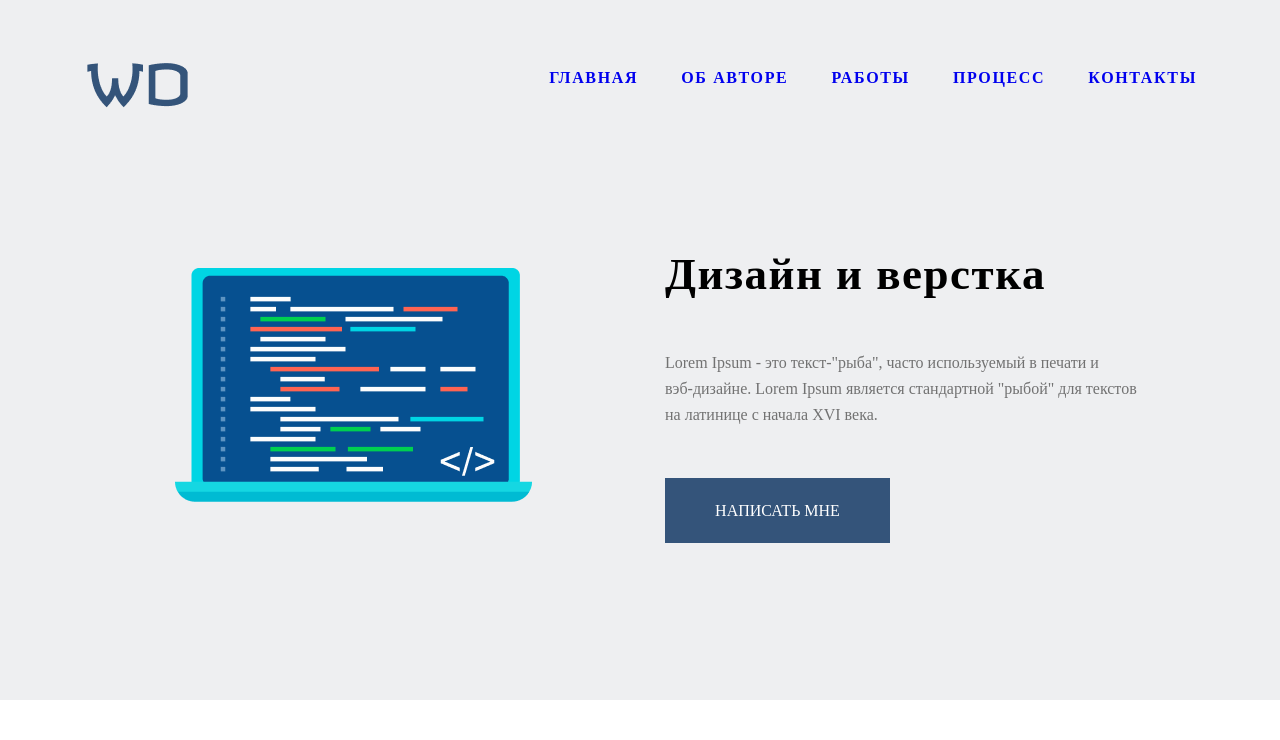
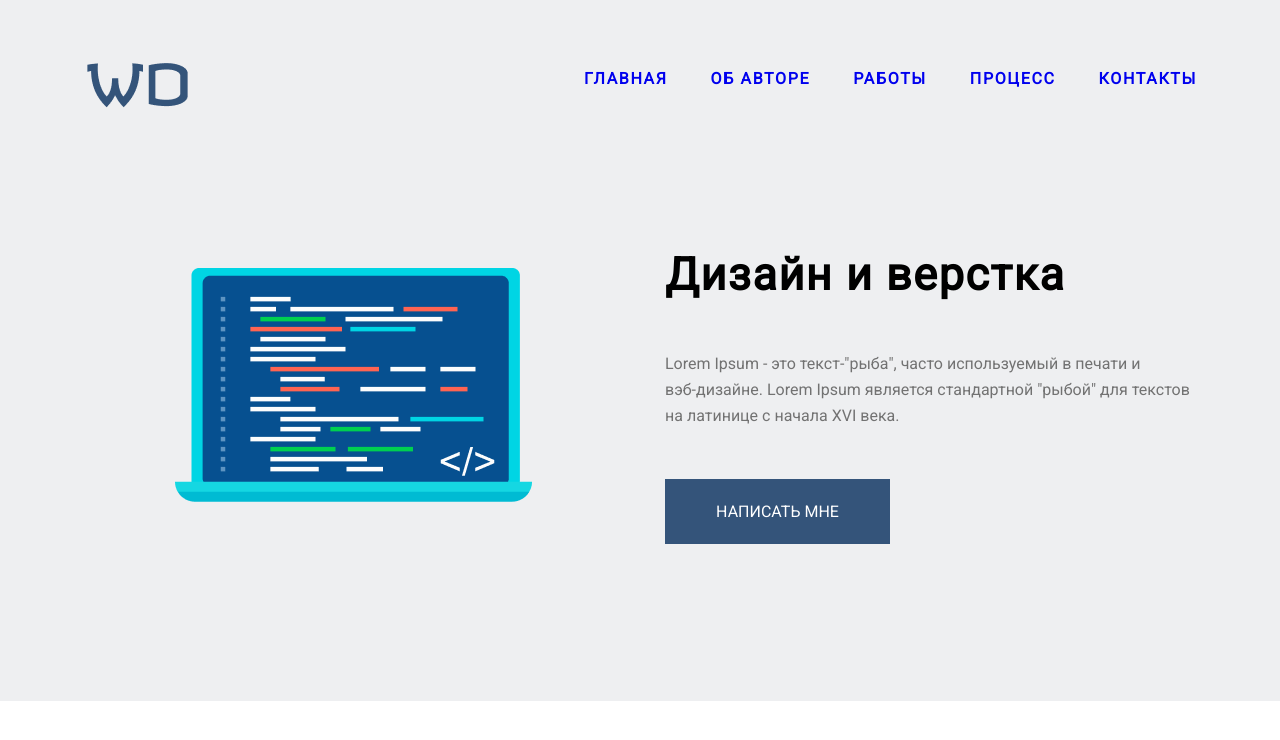
Before and after one commit to cosmeanqq/7.2-layout, a plain HTML site: page index.html in a window 1280 px wide. Drawn offline with Linux system fonts and the light colour scheme.

Commit message:
Roboto Updated

```diff
--- a/style.css
+++ b/style.css
@@ -1,7 +1,7 @@
 * {
   margin: 0;
   padding: 0;
-  font-family: "Roboto-regular";
+  font-family: "Roboto", sans-serif;
   box-sizing: border-box;
 }
 
```
